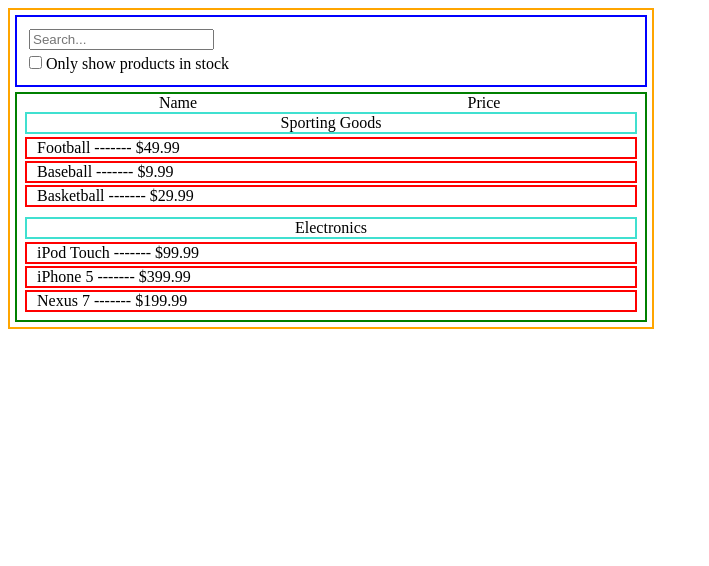
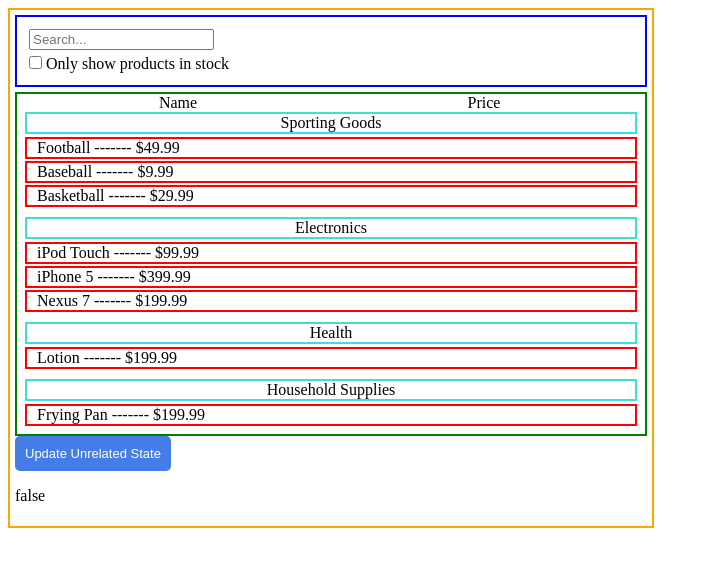
Before and after one commit to Tai-Huynh-1/js-summer24, a React (Create React App) app in the folder react-app/: page / in a window 1280 px wide. Shown: the top 566 px of the page, without its empty margins (0-709 px from the left). Built offline with nearby package versions, Linux system fonts and the light colour scheme.

Commit message:
filtered products and add debouncer

```diff
--- a/react-app/src/components/FilterableProductTable/ProductTable.jsx
+++ b/react-app/src/components/FilterableProductTable/ProductTable.jsx
@@ -11,7 +11,7 @@
 			</div>
 
 			<div className="products">
-				{filteredProducts.map((category) => {
+				{filteredProducts?.map((category) => {
 					return (
 						<div key={category.categoryName} className="category-row-container">
 							<ProductCategoryRow categoryName={category.categoryName} />
--- a/react-app/src/components/FilterableProductTable/index.jsx
+++ b/react-app/src/components/FilterableProductTable/index.jsx
@@ -1,7 +1,9 @@
-import { useEffect, useState } from "react";
+import { useEffect, useMemo, useState } from "react";
 import "./FilterableProductTable.css";
 import ProductTable from "./ProductTable";
 import SearchBar from "./SearchBar";
+import Button from "./../Button";
+import useDebounce from "../../hooks/useDebounce";
 
 const products = [
 	{ category: "Sporting Goods", price: "$49.99", stocked: true, name: "Football" },
@@ -51,28 +53,34 @@
 			products: categories[category],
 		});
 	}
-	// console.log(transformed);
 	return transformed;
 }
 
 function filter(categories, filterText, checkInStock) {
-	for (const category of categories) {
-		const categoryProduct = category.products;
-		const filteredProducts = categoryProduct.filter((product) => {
-			const name = product.name.toLowerCase();
-			const matchedFilteredText = name.includes(filterText);
-			// if checkInStock is true then return true if both matchedFilteredText && stocked is true
-			return checkInStock ? matchedFilteredText && product.stocked : matchedFilteredText;
-		});
-		category.products = filteredProducts;
-	}
-	return categories;
+	console.log("filter is running");
+	if (filterText === "" && !checkInStock) return categories;
+
+	filterText = filterText.toLowerCase();
+	return categories?.map((category) => {
+		return {
+			...category,
+			products: category.products.filter((product) => {
+				const matchedFilteredText = product.name.toLowerCase().includes(filterText);
+				// if checkInStock is true then return true if both matchedFilteredText && stocked is true
+				return checkInStock ? matchedFilteredText && product.stocked : matchedFilteredText;
+			}),
+		};
+	});
 }
 
 export default function FilterableProductTable() {
 	const [categories, setCategories] = useState([]);
+
 	const [search, setSearch] = useState("");
+	const delayedSearch = useDebounce(search, 500);
+
 	const [inStock, setInStock] = useState(false);
+	const [unRelatedState, setUnrelatedState] = useState(false);
 
 	useEffect(() => {
 		const transformed = transformProducts(products);
@@ -87,12 +95,20 @@
 		setInStock(event.target.checked);
 	};
 
-	console.log(filter(categories, search, inStock));
+	// derived state, useMemo to cache values, only rerun when dependencies have changed
+	const filteredCategories = useMemo(() => {
+		return filter(categories, delayedSearch, inStock);
+	}, [categories, delayedSearch, inStock]);
 
+	// console.log("component is re-rendering");
 	return (
 		<div className="filterable-product-table">
 			<SearchBar search={search} inStock={inStock} handleSearchChange={handleSearchChange} handleCheckInStockChange={handleCheckInStockChange} />
-			<ProductTable filteredProducts={productsTransformed} />
+			<ProductTable filteredProducts={filteredCategories} />
+			<Button color="primary" onClick={() => setUnrelatedState((prev) => !prev)}>
+				Update Unrelated State
+			</Button>
+			<p>{unRelatedState ? "true" : "false"}</p>
 		</div>
 	);
 }
--- /dev/null
+++ b/react-app/src/hooks/useDebounce.js
@@ -0,0 +1,22 @@
+import { useEffect, useState } from "react";
+
+/**
+ *
+ * @param {*} value
+ * @param {*} delay in milliseconds
+ */
+export default function useDebounce(value, delay) {
+	const [debouncedValue, setDebouncedValue] = useState(value);
+
+	useEffect(() => {
+		const timerId = setTimeout(() => {
+			setDebouncedValue(value);
+		}, delay);
+
+		return () => {
+			clearTimeout(timerId);
+		};
+	}, [value, delay]);
+
+	return debouncedValue;
+}
```
